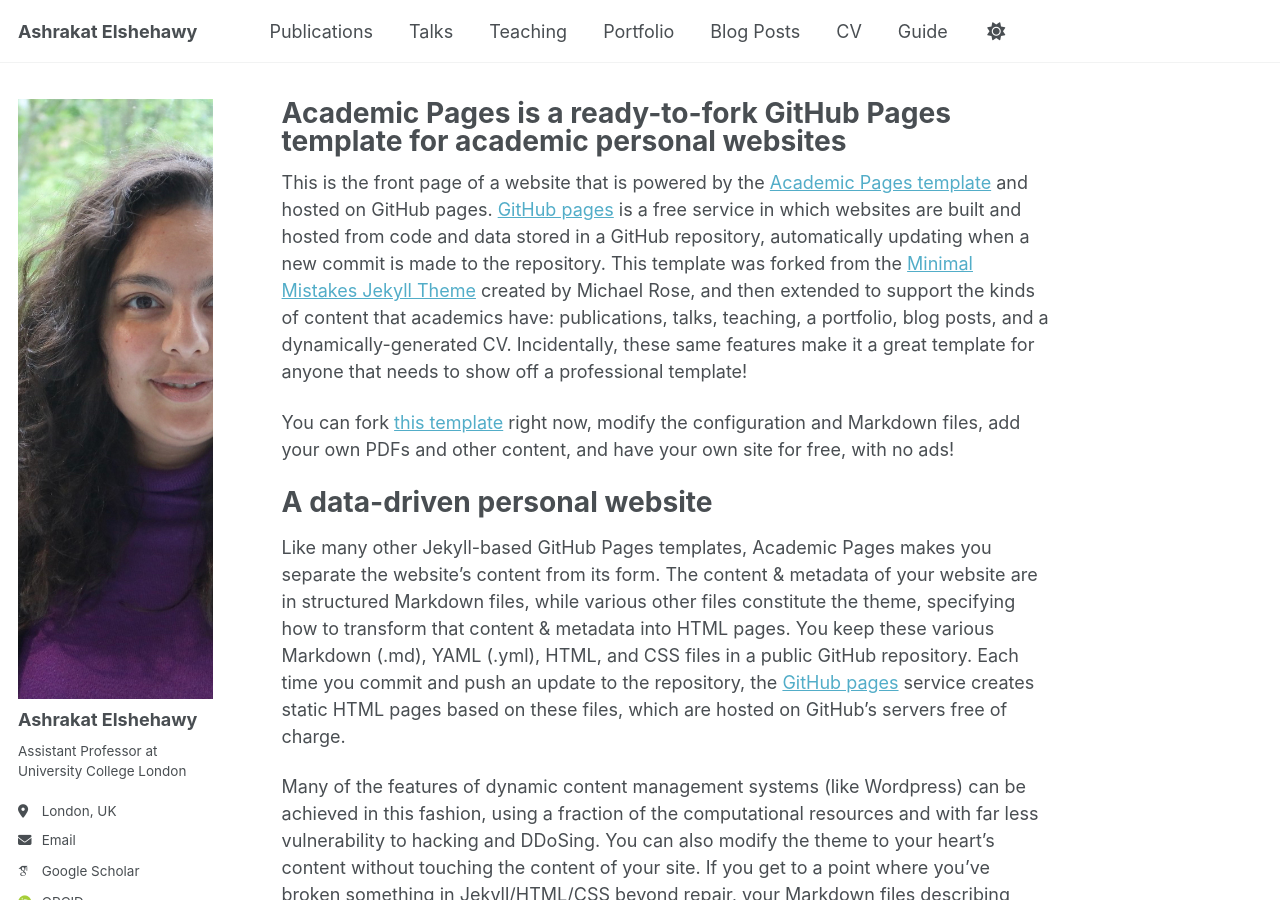
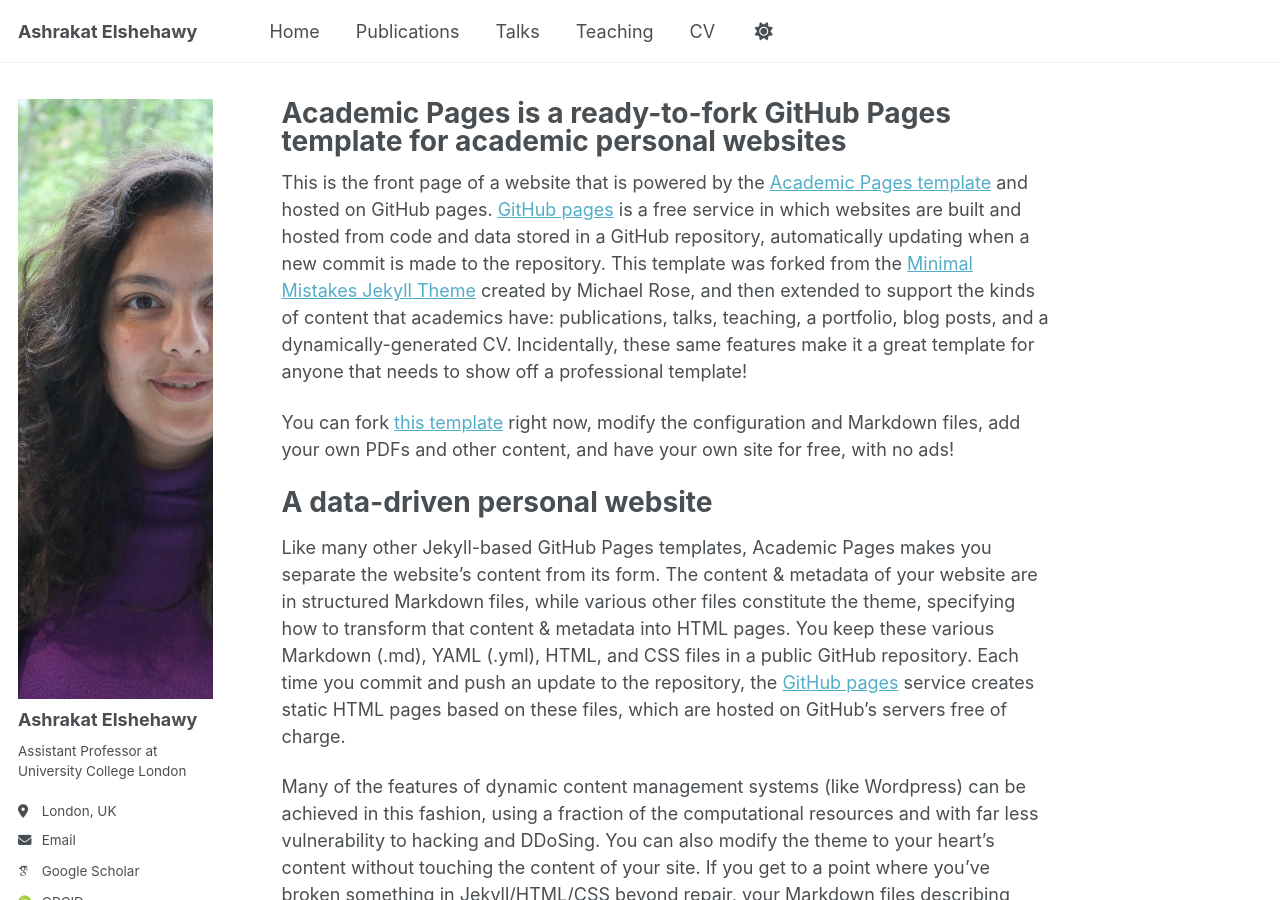
Before and after one commit to aelshehawy/aelshehawy.github.io, a Jekyll site: the page built from _pages/about.md, in a window 1280 px wide and 900 px high. Built offline with Jekyll 4.4.1, drawn with Linux system fonts in a browser that asks for light colours; some web fonts are replaced; a script that is not in the unit is left out; part of the change alters nothing that is shown.

Commit message:
menu changes

```diff
--- a/_data/navigation.yml
+++ b/_data/navigation.yml
@@ -8,6 +8,9 @@
 #      Markdown formatted page while the second is generated using JSON.
 
 main:
+  - title: "Home"
+    url: /
+
   - title: "Publications"
     url: /publications/
 
@@ -17,11 +20,11 @@ main:
   - title: "Teaching"
     url: /teaching/
 
-  - title: "Portfolio"
-    url: /portfolio/
+  #- title: "Portfolio"
+  #  url: /portfolio/
 
-  - title: "Blog Posts"
-    url: /year-archive/
+  #- title: "Blog Posts"
+  #  url: /year-archive/
 
   - title: "CV"
     url: /cv/
@@ -29,5 +32,5 @@ main:
   # - title: "CV"
   #   url: /cv-json/
 
-  - title: "Guide"
-    url: /markdown/
+  #- title: "Guide"
+  #  url: /markdown/
```
